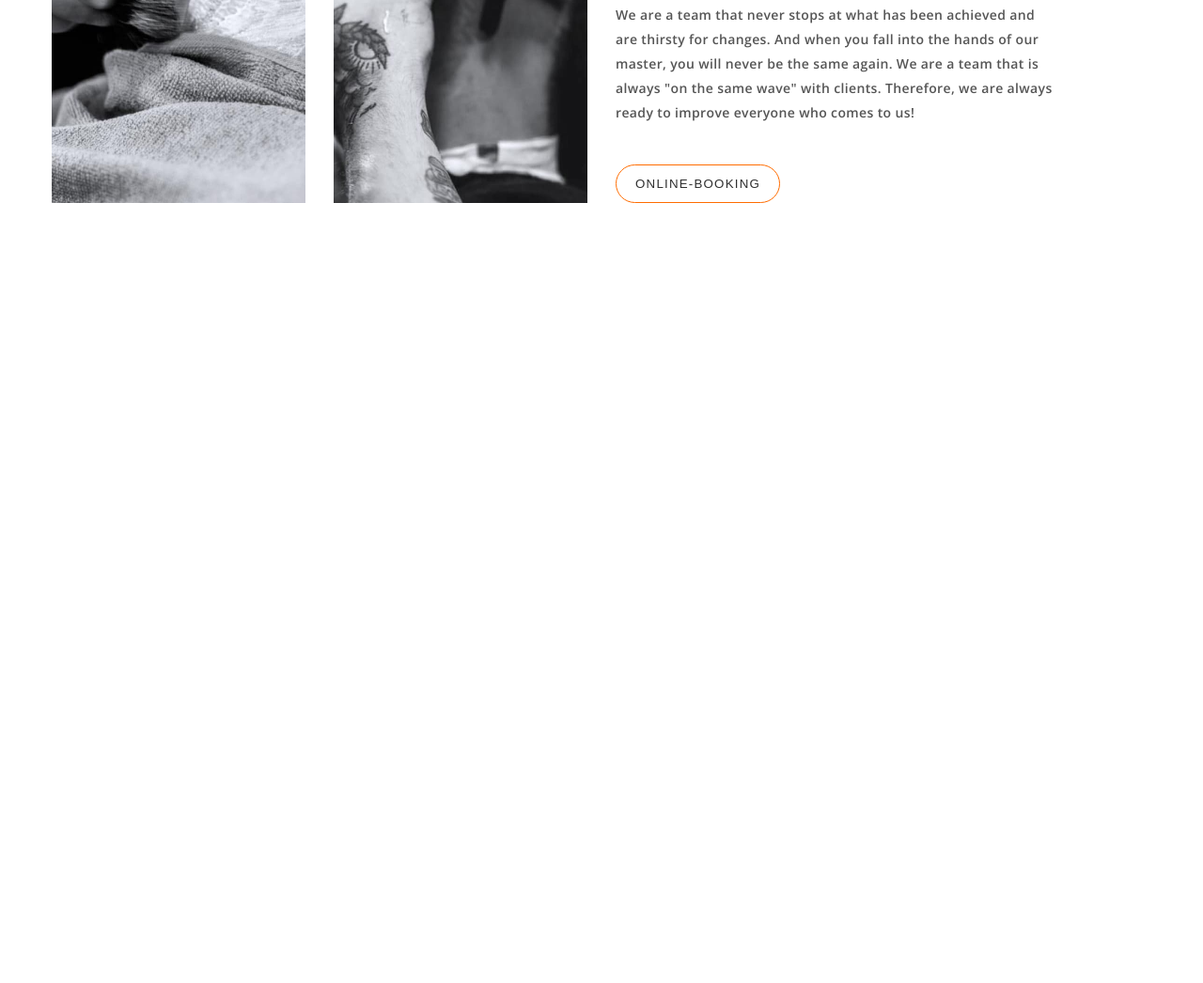
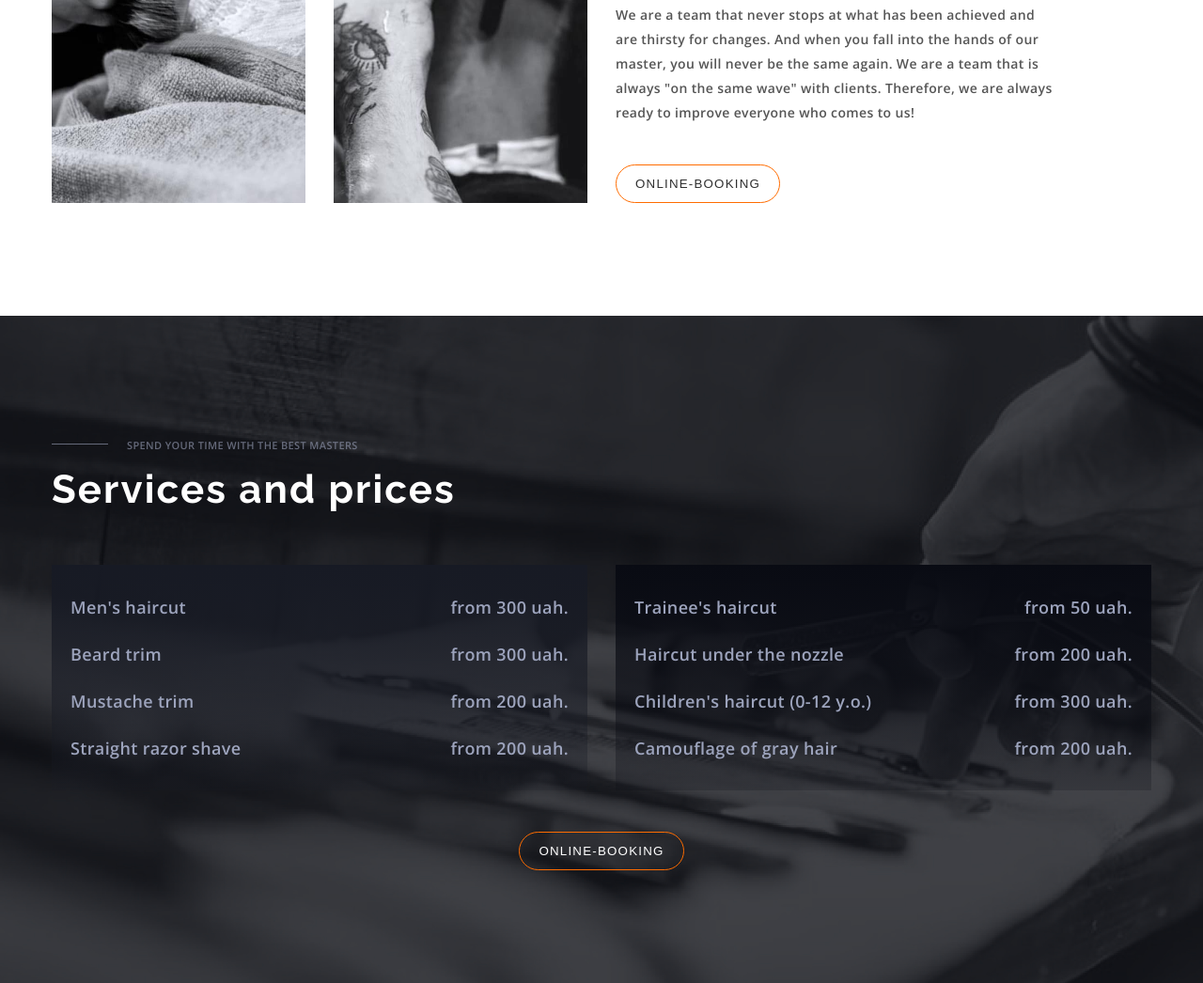
Before and after one commit to Anastasiia-S-13/barbershop, a plain HTML site: page index.html in a window 1280 px wide. Shown: the part 1177-2223 px from the top of the page at 94% size. Before the commit the page ends 1513 px from the top, so only its background shows below. Drawn offline with nearby package versions, Linux system fonts and the light colour scheme.

Commit message:
add section price

```diff
--- a/css/style.css
+++ b/css/style.css
@@ -36,6 +36,10 @@ img {
 
 button {
   border-style: none;
+}
+
+address {
+  font-style: normal;
 }
 
 .container {
@@ -122,6 +126,7 @@ header a {
   background: none;
   border: 1px solid #ff6c00;
   padding: 12px 20px;
+  cursor: pointer;
 }
 
 .button-booking:hover,
@@ -227,3 +232,59 @@ a:focus {
 #button-about {
   color: #303030;
 }
+
+/* PRICE */
+
+.section-price {
+  background-image: url(/images/price.jpg);
+  color: #fff;
+  background-size: cover;
+}
+
+.container-price {
+  padding: 120px 0;
+}
+
+.title-price {
+  color: #fff;
+  margin-bottom: 44px;
+}
+
+.price-box {
+  background: linear-gradient(180deg, #171a24 0%, rgba(23, 26, 36, 0.2) 100%);
+}
+
+.price-box-second {
+  background: linear-gradient(180deg, #090b13 0%, rgba(9, 11, 19, 0.2) 100%);
+}
+
+.price-list {
+  display: flex;
+  flex-direction: row;
+  gap: 30px;
+  color: #9da4bd;
+  margin-bottom: 44px;
+}
+
+.price-box,
+.price-box-second {
+  width: calc((100% - 30px) / 2);
+  padding: 30px 20px;
+}
+
+.price-item {
+  display: flex;
+  flex-direction: row;
+  justify-content: space-between;
+}
+
+.box-list {
+  display: flex;
+  flex-direction: column;
+  gap: 20px;
+}
+
+.button-price {
+  display: block;
+  margin: 0 auto;
+}
--- a/index.html
+++ b/index.html
@@ -17,7 +17,7 @@
     <header class="header">
         <div class="container container-header">
             <div class="links">
-                <img src="./images/logo.png" alt="logotipe" class="logo" width="69">
+                <a href="./index.html"><img src="./images/logo.png" alt="logotipe" class="logo" width="69"></a>
                 <ul class="links-media">
                     <li class="media-item"><a href="/">Youtube</a></li>
                     <li class="media-item"><a href="/">Instagram</a></li>
@@ -76,6 +76,56 @@
                 </div>
             </div>
         </section>
+        <!-- PRICE -->
+        <section class="section-price">
+            <div class="container container-price">
+                <span class="subtitle"><span class="decor-title"></span>Spend your time with the best masters</span>
+                <h2 class="section-title title-price">Services and prices</h2>
+                <ul class="price-list">
+                    <li class="price-box">
+                        <ul class="box-list">
+                            <li class="price-item">
+                                <p>Men's haircut</p>
+                                <p>from 300 uah.</p>
+                            </li>
+                            <li class="price-item">
+                                <p>Beard trim</p>
+                                <p>from 300 uah.</p>
+                            </li>
+                            <li class="price-item">
+                                <p>Mustache trim</p>
+                                <p>from 200 uah.</p>
+                            </li>
+                            <li class="price-item">
+                                <p>Straight razor shave</p>
+                                <p>from 200 uah.</p>
+                            </li>
+                        </ul>
+                    </li>
+                    <li class="price-box-second">
+                        <ul class="box-list">
+                            <li class="price-item">
+                                <p>Trainee's haircut</p>
+                                <p>from 50 uah.</p>
+                            </li>
+                            <li class="price-item">
+                                <p>Haircut under the nozzle</p>
+                                <p>from 200 uah.</p>
+                            </li>
+                            <li class="price-item">
+                                <p>Children's haircut (0-12 y.o.)</p>
+                                <p>from 300 uah.</p>
+                            </li>
+                            <li class="price-item">
+                                <p>Camouflage of gray hair</p>
+                                <p>from 200 uah.</p>
+                            </li>
+                        </ul>
+                    </li>
+                </ul>
+                <button type="button" class="button-booking button-price">Online-booking</button>
+            </div>
+        </section>
     </main>
     <footer></footer>
 </body>
```
Also changed, not shown: images/price.jpg (added).
